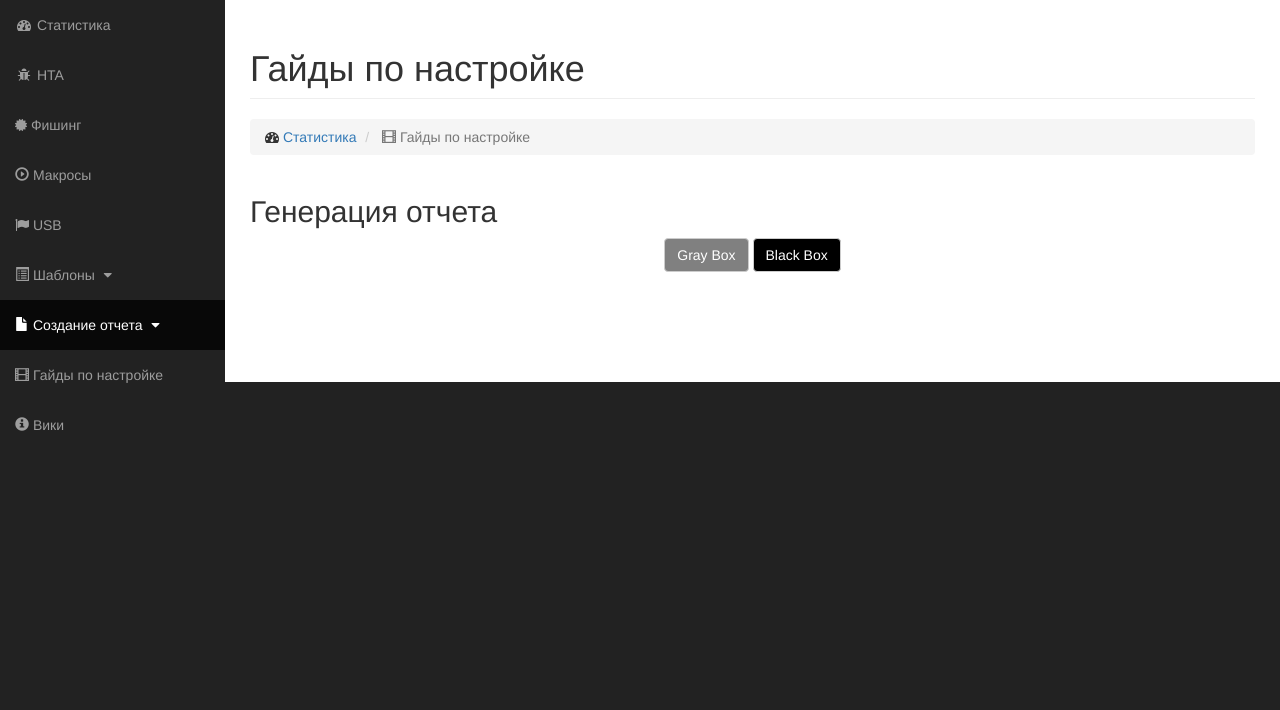
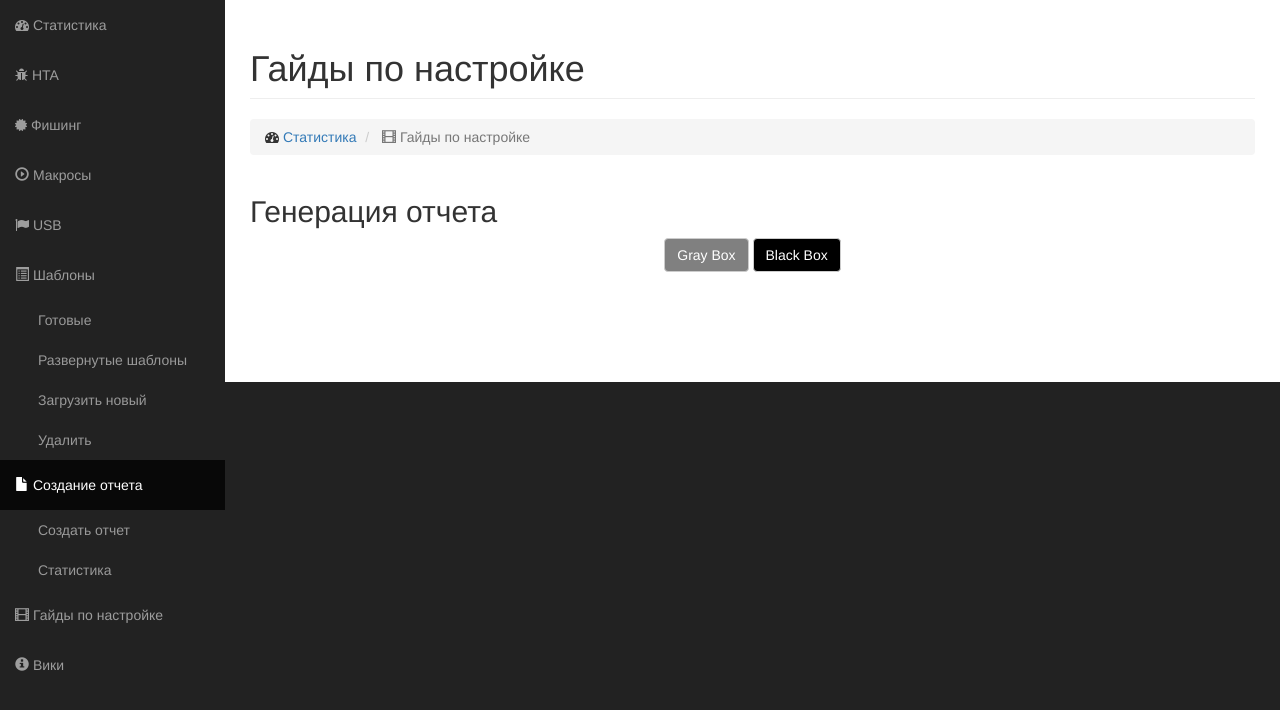
Before and after one commit to ir0njaw/HumanTracker, a PHP site: page /cc/report/ in a window 1280 px wide. Shown: the part 51-761 px from the top of the page. Run offline with PHP 8.4, Linux system fonts and the light colour scheme; some libraries are stand-ins or nearby versions.

Commit message:
Update index.php

```diff
--- a/cc/report/index.php
+++ b/cc/report/index.php
@@ -65,10 +65,10 @@
             <div class="collapse navbar-collapse navbar-ex1-collapse">
                 <ul class="nav navbar-nav side-nav">
                     <li>
-                        <a href="../"><i class="fa fa-fw fa-dashboard"></i> Статистика</a>
+                        <a href="../"><i class="fa fa-dashboard"></i> Статистика</a>
                     </li>
                     <li>
-                        <a href="../hta/"><i class="fa fa-fw fa-bug"></i> HTA</a>
+                        <a href="../hta/"><i class="fa fa-bug"></i> HTA</a>
                     </li>
                      <li>
                         <a href="../phishing/"><i class="fa fa-certificate"></i> Фишинг</a>
@@ -80,8 +80,8 @@
                         <a href="../usb/"><i class="fa fa-flag"></i> USB</a>
                     </li>
                     <li>
-                        <a href="javascript:;" data-toggle="collapse" data-target="#demo"><i class="glyphicon glyphicon-list-alt"></i> Шаблоны <i class="fa fa-fw fa-caret-down"></i></a>
-                        <ul id="demo" class="collapse">
+                        <a><i class="glyphicon glyphicon-list-alt"></i> Шаблоны </a>
+                        <ul id="demo" >
                             <li>
                                 <a href="../template/">Готовые</a>
                             </li>
@@ -97,8 +97,8 @@
                         </ul>
                     </li>
                    <li class="active">
-                        <a href="javascript:;" data-toggle="collapse" data-target="#demo1"><i class="glyphicon glyphicon-file"></i> Создание отчета <i class="fa fa-fw fa-caret-down"></i></a>
-                        <ul id="demo1" class="collapse">
+                        <a><i class="glyphicon glyphicon-file"></i> Создание отчета </a>
+                        <ul id="demo1">
                             <li>
                                 <a href="../report/">Создать отчет</a>
                             </li>
```
